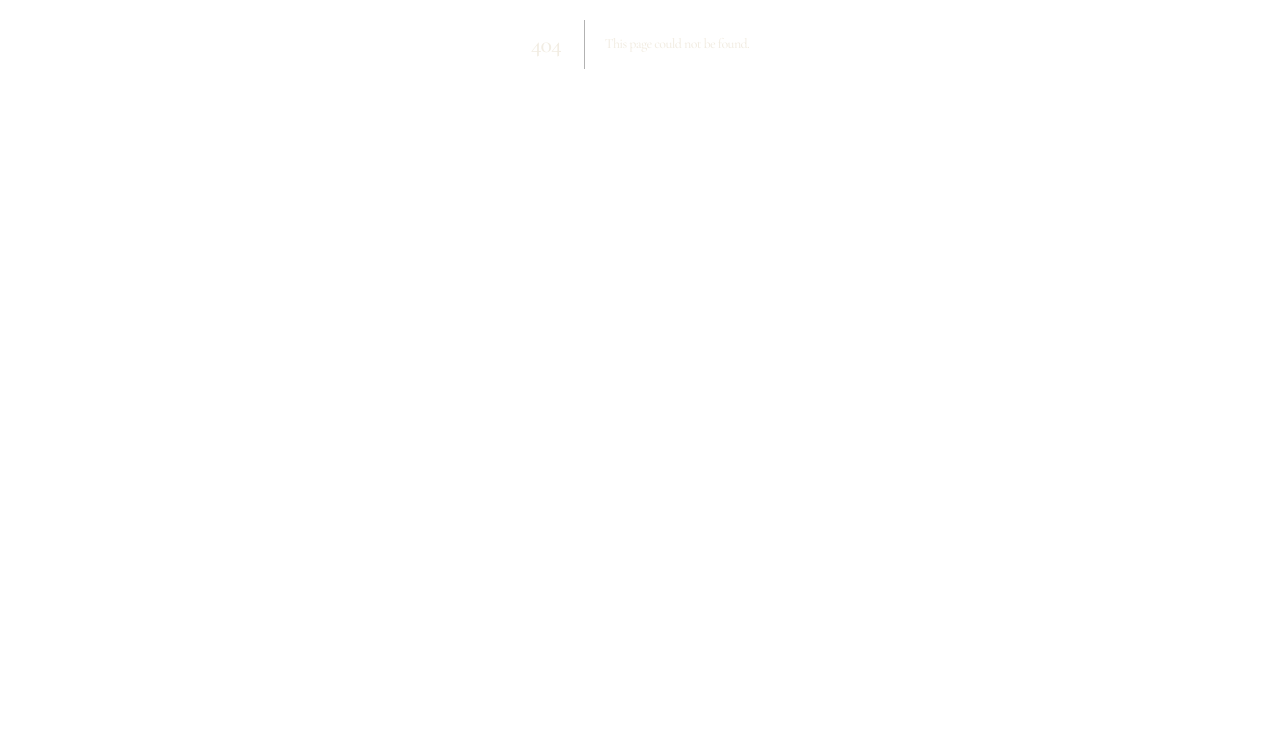
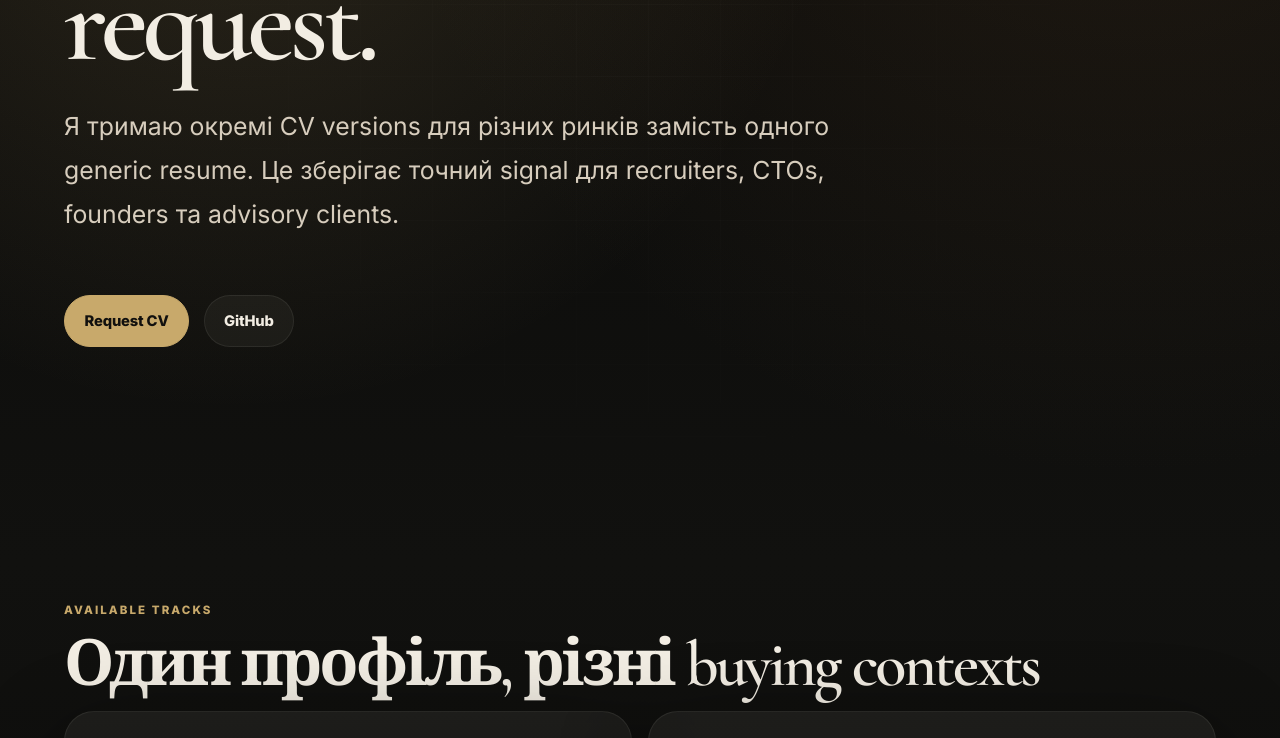
Before and after one commit to IRozinko/ivan-rozinko-site, a Next.js app: page /ua/cv in a window 1280 px wide. Before the commit this address had no page. Shown: the part 356-1094 px from the top of the page. Before the commit the page ends 800 px from the top, so only its background shows below. Built offline with nearby package versions, Linux system fonts and the light colour scheme.

Commit message:
Add Ukrainian CV page

```diff
--- /dev/null
+++ b/app/ua/cv/page.tsx
@@ -0,0 +1,20 @@
+import { SiteFooter } from '../../components/SiteFooter';
+import { SiteNav } from '../../components/SiteNav';
+
+const tracks = [
+  ['Principal Systems / Platform Engineer', 'Для Staff, Principal, Platform Architect та Principal SRE roles.'],
+  ['Head of Engineering / CTO', 'Для Head, Director, VP Engineering, CTO та Fractional CTO roles.'],
+  ['Platform / SRE / DevOps Lead', 'Для platform, cloud, infrastructure, DevOps та SRE leadership roles.'],
+  ['FinTech / Web3 Quality & Risk Lead', 'Для fintech, Web3, QA leadership, release-risk та payment-risk roles.'],
+];
+
+export default function UkrainianCVPage() {
+  return (
+    <main>
+      <SiteNav active="cv" locale="ua" enHref="/cv" uaHref="/ua/cv" />
+      <section className="section hero"><div className="eyebrow">CV</div><h1>Targeted CV available on request.</h1><p className="lead">Я тримаю окремі CV versions для різних ринків замість одного generic resume. Це зберігає точний signal для recruiters, CTOs, founders та advisory clients.</p><div className="ctaRow"><a className="button primary" href="mailto:ivan.rozinko@gmail.com">Request CV</a><a className="button secondary" href="https://github.com/IRozinko" target="_blank" rel="noreferrer">GitHub</a></div></section>
+      <section className="section"><div className="eyebrow">Available tracks</div><h2>Один профіль, різні buying contexts</h2><div className="grid two">{tracks.map(([title, text]) => <article className="card" key={title}><h3>{title}</h3><p>{text}</p></article>)}</div></section>
+      <SiteFooter locale="ua" />
+    </main>
+  );
+}
```
